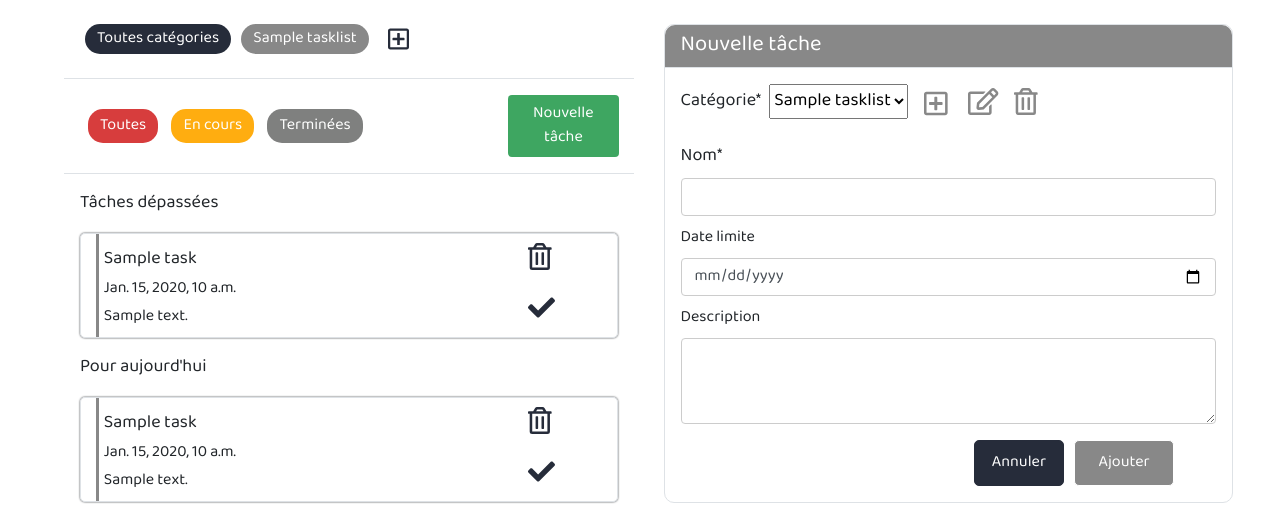
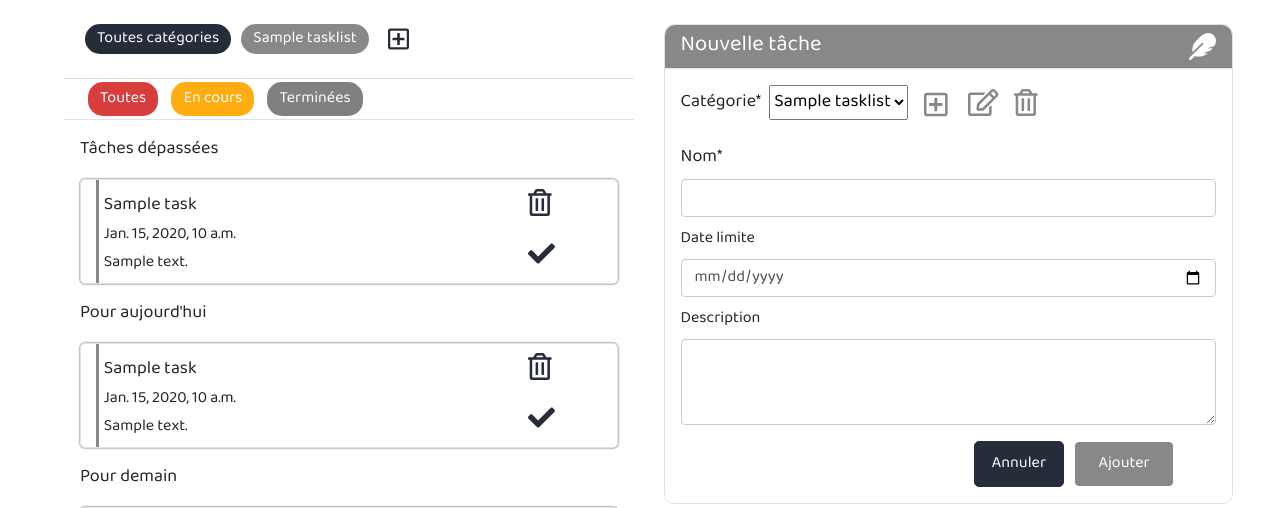
Before and after one commit to AntoineMaurin/Melius, a Django app: template templates/tasks.html in a window 1280 px wide. Shown: the part 80-588 px from the top of the page. Run offline with Django 3.2, Linux system fonts and the light colour scheme; tables that the repository leaves empty hold one stand-in row (values such as "Sample post"); the template is opened without the code that fills it: values that come from a table or form of the project are taken from there, most other values are stand-ins (such as "Sample title", 1, 10 or a date in 2020); some libraries are stand-ins or nearby versions.

Commit message:
Ajout de selenium dans les requirements changement du bouton 'nouvelle tâche' en icone en haut à droite du formulaire.

```diff
--- a/requirements.txt
+++ b/requirements.txt
@@ -7,6 +7,7 @@ django-heroku==0.3.1
 gunicorn==20.0.4
 psycopg2==2.8.5
 pytz==2020.1
+selenium==3.141.0
 sentry-sdk==0.16.3
 sqlparse==0.3.1
 urllib3==1.25.10
--- a/templates/tasks.html
+++ b/templates/tasks.html
@@ -50,9 +50,6 @@
           <a class="text-white green-blue-bg sort-by-buttons" id="sort_by_current" href="/sort_by_current/0" method="post">En cours</a>
           <a class="text-white green-blue-bg sort-by-buttons" id="sort_by_finished" href="/sort_by_finished/0" method="post">Terminées</a>
         {% endif %}
-      </div>
-      <div class="col-3 pl-3 py-2">
-        <div class="text-white btn new-task-button">Nouvelle tâche</div>
       </div>
     </div>
     <div class="font-18 task-container">
--- a/templates/tasks_forms/empty_task_form.html
+++ b/templates/tasks_forms/empty_task_form.html
@@ -1,6 +1,7 @@
 <div class="border w-100 font-18" id="empty-task-form">
-  <div class="pl-3 py-2 border-bottom text-white" id="empty-task-form-header">
-    <h4 class="baloo-font font-22 my-auto" id="empty-task-form-title">Nouvelle tâche</h4>
+  <div class="row pl-3 py-2 border-bottom text-white" id="empty-task-form-header">
+    <h4 class="col-11 baloo-font font-22 my-auto pl-0" id="empty-task-form-title">Nouvelle tâche</h4>
+    <a type="button" class="col-1 col px-2 d-inline-block border-0 bg-transparent text-white new-task-button pr-3"><i class="far fas fa-feather fa-2x align-middle float-right"></i></a>
   </div>
     <form class="py-3" action="/addtask" method="post" id="empty-task-form-submit-action">
     {% csrf_token %}
```
